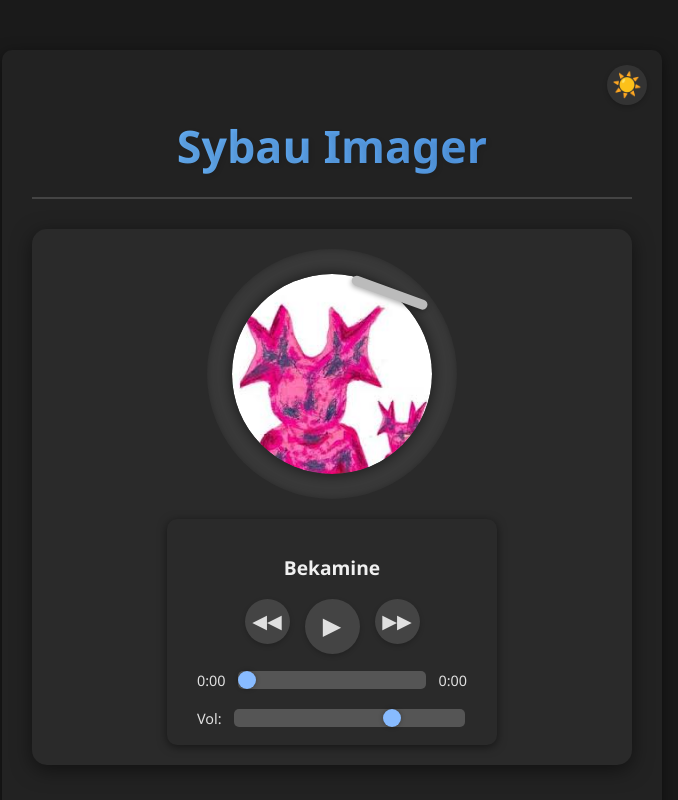
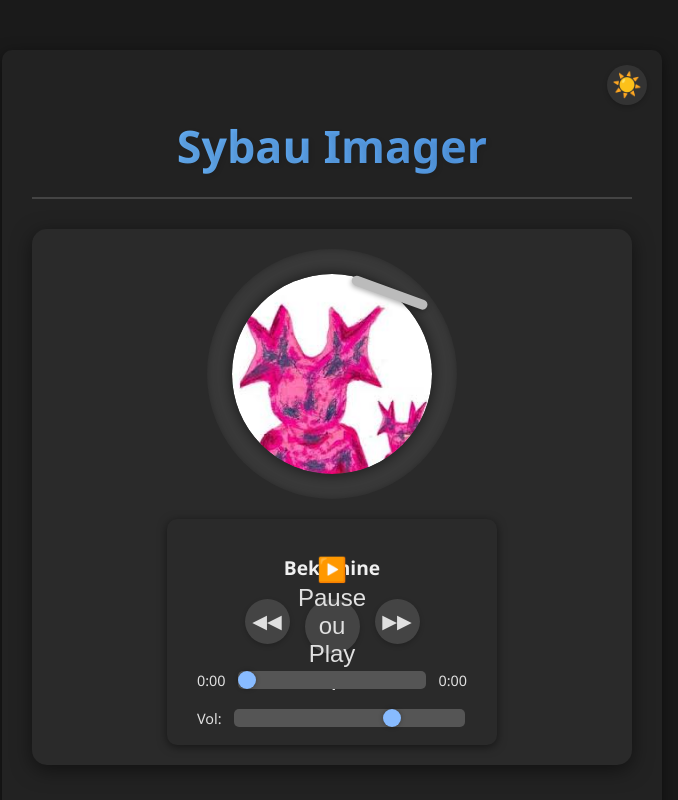
Before and after one commit to 13h1/Sybau-Image-host, a Next.js app: page / in a window 1280 px wide. Shown: the top 800 px of the page, without its empty margins (308-986 px from the left). Built offline with nearby package versions, Linux system fonts and the light colour scheme.

Commit message:
Update index.js

```diff
--- a/pages/index.js
+++ b/pages/index.js
@@ -207,7 +207,7 @@ export default function Home() {
               &#9664;&#9664; {}
             </button>
             <button onClick={handlePlayPause} className="control-button play-pause-button">
-              {isPlaying ? '❚❚' : '▶'} {/* Pause ou Play */}
+              {isPlaying ? '❚❚' : '▶️'} Pause ou Play &apos;?
             </button>
             <button onClick={handleNextSong} className="control-button">
               &#9654;&#9654; {}
```
